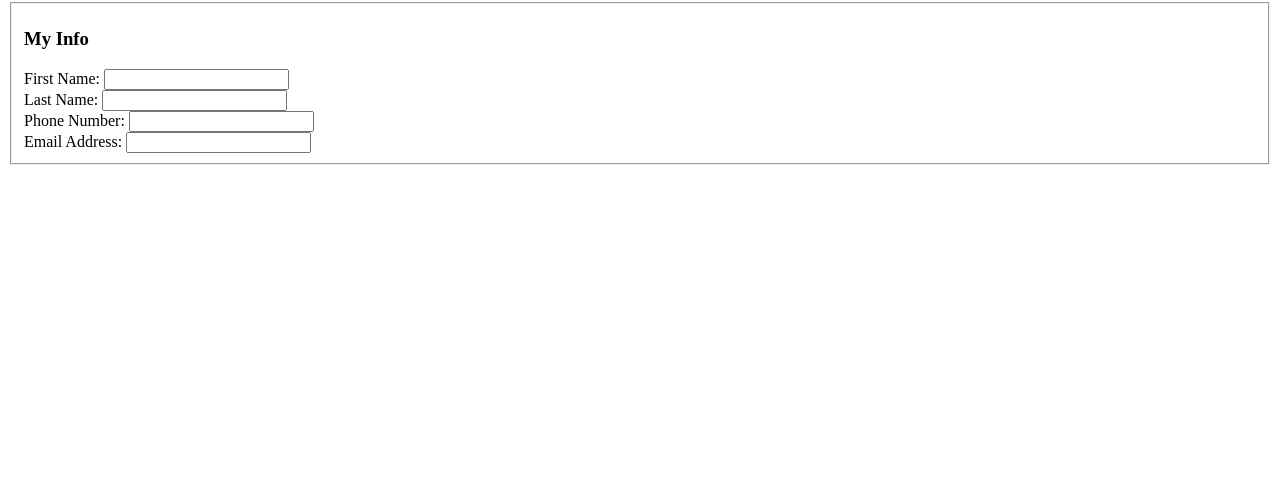
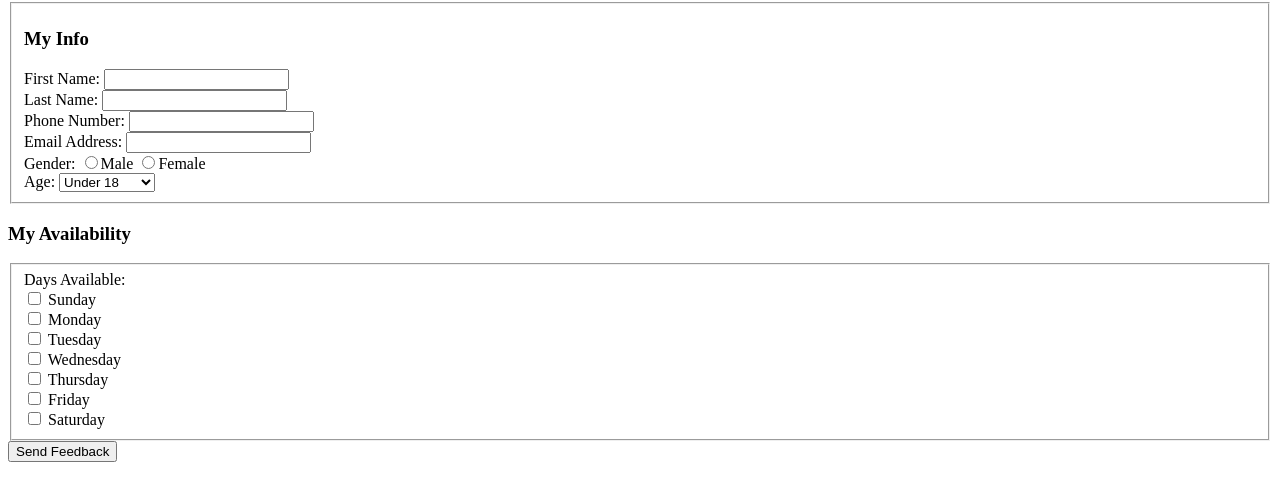
Before and after one commit to juliegelman/lab4, a plain HTML site: page index.html in a window 1280 px wide. Shown: the part 78-578 px from the top of the page. Drawn offline with Linux system fonts and the light colour scheme.

Commit message:
added second field

```diff
--- a/index.html
+++ b/index.html
@@ -18,18 +18,77 @@
     <h3>My Info</h3>
 <div>
    <label>First Name:
-     <input type="text" name="first_name_field"></label></div>
+     <input type="text" name="fname_field"></label></div>
 <div>
    <label>Last Name:
-     <input type="text" name="last_name_field"></label></div>
+     <input type="text" name="lname_field"></label></div>
 <div>
    <label>Phone Number:
-     <input type="text" name="phone_number_field"></label></div>
+     <input type="text" name="phone_field"></label></div>
 <div>
    <label>Email Address:
-     <input type="text" name="email_address_field"></label></div>
+     <input type="text" name="eaddress_field"></label></div>
+     <div>
+				<label>Gender:</label>
+				<input type="radio" name="gender_field" value="Male">Male
+				<input type="radio" name="gender_field" value="Female">Female
+			</div>
+			<div>
+				<label>Age:
+					<select name="age_field">
+						<option value="0-18">Under 18</option>
+						<option value="18-24">18-24</option>
+						<option value="25-34">25-34</option>
+						<option value="35-44">35-44</option>
+						<option value="45-54">45-54</option>
+						<option value="55-64">55-64</option>
+						<option value="65 above">65 and Over</option>
+					</select>
+				</label>
 </div>
 </fieldset>
 
+
+  <h3>My Availability</h3>
+<fieldset>
+  <label>Days Available:</label>
+			<div>
+		<input type="checkbox" name="available_field[]" value="Sunday">
+				<label>Sunday</label>
+			</div>
+      <div>
+    <input type="checkbox" name="available_field[]" value="Monday">
+        <label>Monday</label>
+      </div>
+      <div>
+    <input type="checkbox" name="available_field[]" value="Tuesday">
+        <label>Tuesday</label>
+      </div>
+      <div>
+    <input type="checkbox" name="available_field[]" value="Wednesday">
+        <label>Wednesday</label>
+      </div>
+      <div>
+    <input type="checkbox" name="available_field[]" value="Thursday">
+        <label>Thursday</label>
+      </div>
+      <div>
+    <input type="checkbox" name="available_field[]" value="Friday">
+        <label>Friday</label>
+      </div>
+      <div>
+    <input type="checkbox" name="available_field[]" value="Saturday">
+        <label>Saturday</label>
+      </div>
+
+            <div>
+
+
+
+        </fieldset>
+        <input type="submit" value="Send Feedback">
+        <input type="hidden" name="hidden_field" value="juliegelman">
+
+	</form>
     </body>
     </html>
```
